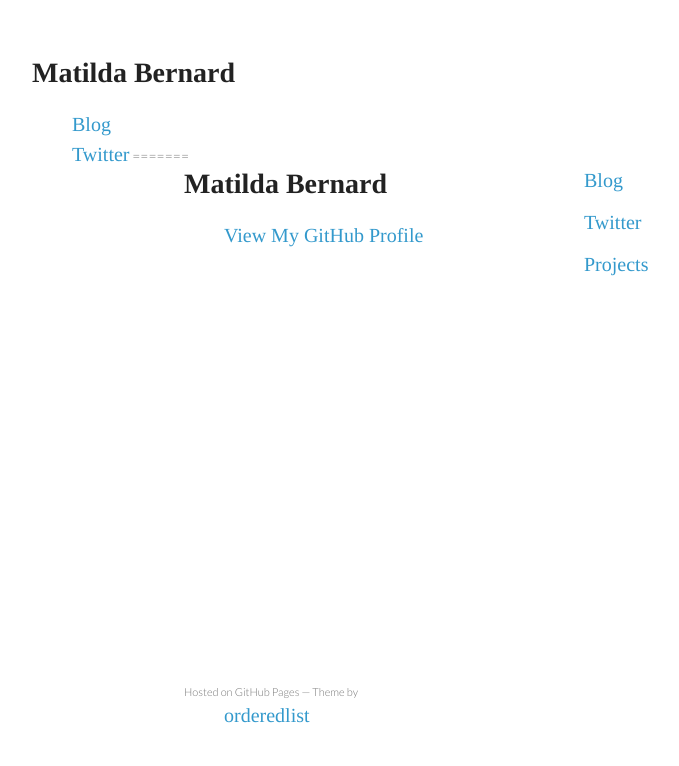
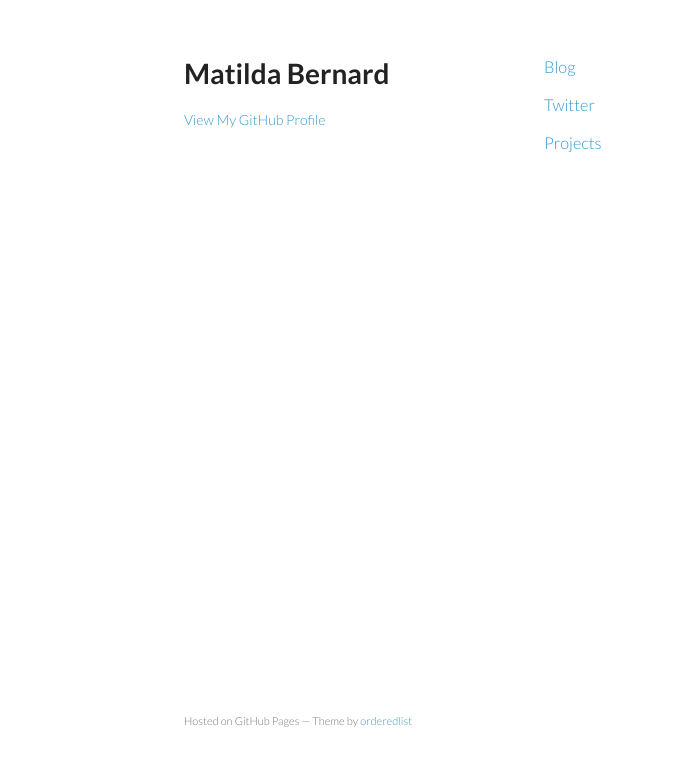
Before and after one commit to serah/serah.github.com, a plain HTML site: page index.html in a window 1280 px wide. Shown: the whole page, without its empty margins (26-705 px from the left). Drawn offline with Linux system fonts and the light colour scheme.

Commit message:
fixed merge

```diff
--- a/index.html
+++ b/index.html
@@ -1,27 +1,3 @@
-<html>
-
-<head>
-<TITLE>Matilda Bernard</TITLE>
-<style type = "text/css">
-H1 {font-family:times;
-color:#646D7E;
-margin:40px}
-a {margin-top:30px;
-margin-left:40px;
-font-size:20px;
-font-family:times}
-
-</style>
-</head>
-
-<body>
-<H1>Matilda Bernard</H1>
-<a href="http://blog.matildabernard.in" target="_blank">Blog</a></br>
-<a href="https://twitter.com/RedAdmiral_" target="_blank">Twitter</a>
-
-</body>
-</html>
-=======
 <!doctype html>
 <html>
   <head>
```
